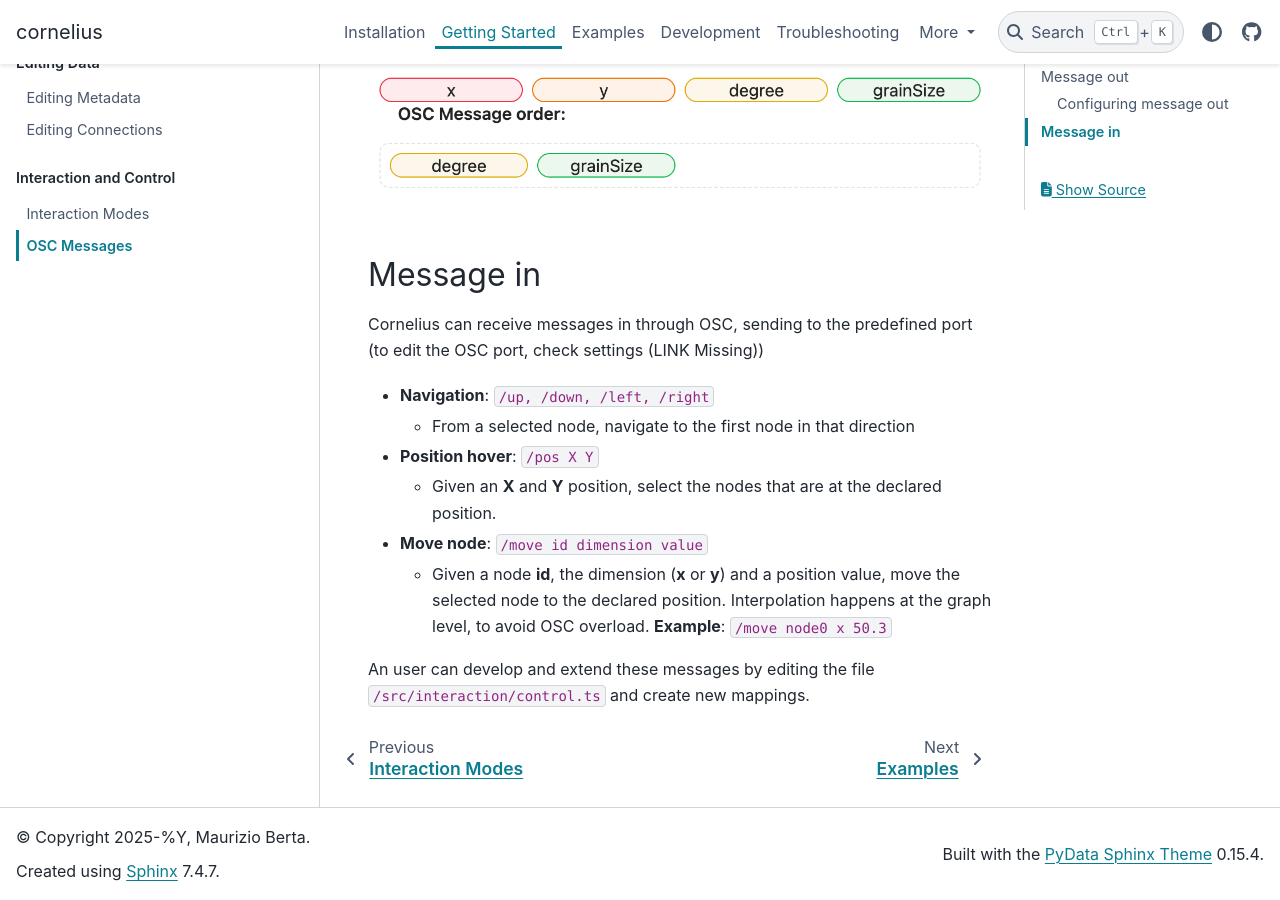
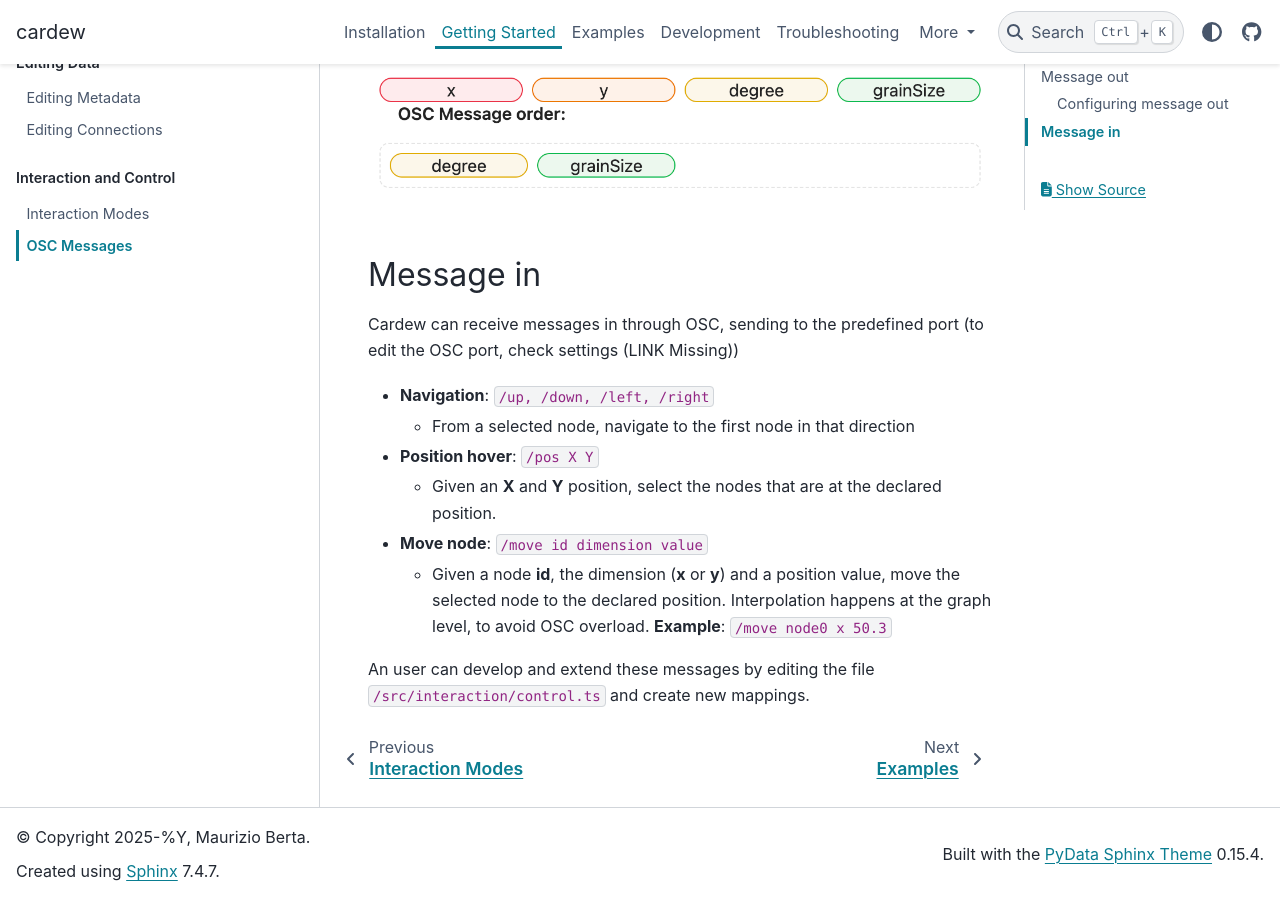
Before and after one commit to mauriziobrt/Cardew, a Sphinx documentation site: the page built from docs/getting-started/controls/osc.md, in a window 1280 px wide and 900 px high, scrolled down 1740 px. Built offline with Sphinx 7.4.7 and the PyData theme 0.15.4, drawn with Linux system fonts in a browser that asks for light colours; some of the changed text lies outside the part shown.

Commit message:
changed name from Cornelius to Cardew

````diff
--- a/docs/conf.py
+++ b/docs/conf.py
@@ -1,7 +1,7 @@
 
 from pathlib import Path
 
-project = "cornelius"
+project = "cardew"
 author = "Maurizio Berta"
 release = "0.0.1"
 
@@ -40,7 +40,7 @@ html_theme_options = {
     "icon_links": [
         {
             "name": "GitHub",
-            "url": "https://github.com/mauriziobrt/Cornelius",
+            "url": "https://github.com/mauriziobrt/Cardew",
             "icon": "fa-brands fa-github",
         },
     ],
--- a/docs/getting-started/controls/osc.md
+++ b/docs/getting-started/controls/osc.md
@@ -5,7 +5,7 @@ It's possible to edit the port configuration in the settings of the application.
 ![The settings screen with the OSC configuration](/img/osc-config.png)
 
 ## Message out
-Cornelius sends message out when a node is selected and using the different interaction modes.
+Cardew sends message out when a node is selected and using the different interaction modes.
 
 - Navigation
 - Rhythmic
@@ -19,7 +19,7 @@ Users can select for each class which proeprties to send via OSC, and their orde
 
 
 ## Message in
-Cornelius can receive messages in through OSC, sending to the predefined port (to edit the OSC port, check settings (LINK Missing))
+Cardew can receive messages in through OSC, sending to the predefined port (to edit the OSC port, check settings (LINK Missing))
 
 - **Navigation**: ```/up, /down, /left, /right```
     - From a selected node, navigate to the first node in that direction
````
Also changed, not shown: README.md (+3 -3 lines), docs/gallery.md (+1 -1 lines), docs/index.md (+3 -3 lines), manifest.json, 1 other file.
